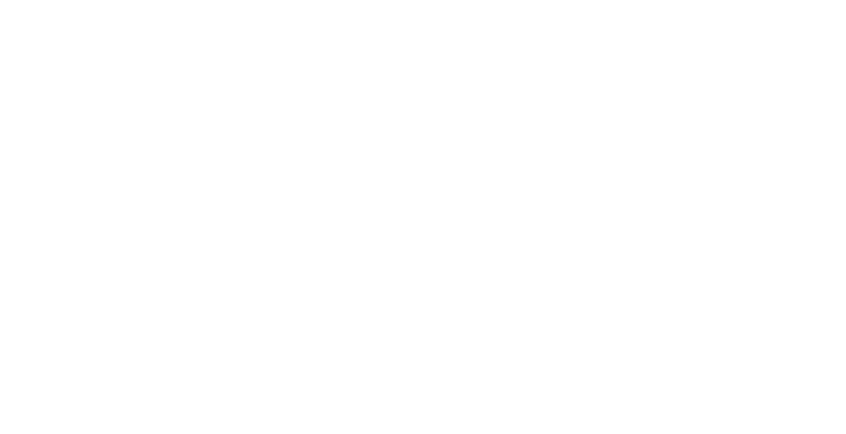
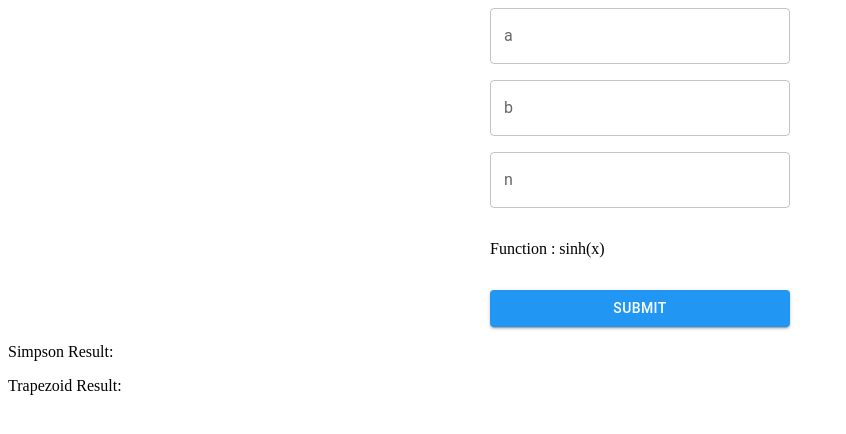
Before and after one commit to Ben-Sicat/machComp, a React (Create React App) app: page /PreDefined in a window 1280 px wide. Before the commit this address had no page. Shown: the top 434 px of the page, without its empty margins (0-846 px from the left). Built offline with nearby package versions, Linux system fonts and the light colour scheme.

Commit message:
PreDefined and UserDefined

```diff
--- a/src/App.tsx
+++ b/src/App.tsx
@@ -1,6 +1,6 @@
 import React from 'react';
 import { BrowserRouter as Router, Routes, Route } from 'react-router-dom';
-import { UserDefined, Home, Trapezoid } from './pages/index';
+import { UserDefined, Home, PreDefined } from './pages/index';
 
 function App() {
   return (
@@ -8,7 +8,7 @@
       <Routes>
         <Route path='/' element={<Home />} />
         <Route path="/UserDefined" element={<UserDefined />} />
-        <Route path="/Trapezoid" element={<Trapezoid />} />
+        <Route path="/PreDefined" element={<PreDefined />} />
         {/* <Route path="/machinefour" element={} /> */}
       </Routes>
     </Router>
--- /dev/null
+++ b/src/pages/PreDefined.tsx
@@ -0,0 +1,170 @@
+import React, { useState } from 'react';
+import { TextField, Button } from '@mui/material';
+import { styled } from '@mui/system';
+import * as math from 'mathjs';
+
+const PreDefined: React.FC = () => {
+
+
+  const [expression] = useState('sinh(x)');
+  const [resultSimpson, setResult] = useState('');
+  const [resultTrapezoid, setResult2] = useState('');
+  const [a, setA] = useState('');
+  const [b, setB] = useState('');
+  const [n, setN] = useState('');
+
+  const deltaX = (x1: number, x2: number, n1: number) => {
+    return (x1 - x2) / n1;
+  };
+
+  const simpsonCalc = (a: number, b: number, n: number, expression: string) => {
+    const denominatorFn = math.parse(expression).compile();
+    let sum1 = 0;
+    let sum2 = 0;
+    let delta = deltaX(b, a, n);
+    let xi, fi;
+    let divergentIntervals = [];
+
+    for (let i = 1; i < n; i++) {
+      xi = a + i * delta;
+
+      try {
+        fi = math.evaluate(expression, { x: xi });
+      } catch (error) {
+        setResult('Error: Invalid mathematical expression');
+        return;
+      }
+
+      const denominatorValue = denominatorFn.evaluate({ x: xi });
+      if (!Number.isFinite(denominatorValue) || Number.isNaN(denominatorValue)) {
+        divergentIntervals.push(`[${xi - delta}, ${xi}]`);
+      }
+
+      if (i % 2 === 0) {
+        sum2 += fi;
+      } else {
+        sum1 += fi;
+      }
+    }
+
+    const denominatorA = denominatorFn.evaluate({ x: a });
+    if (!Number.isFinite(denominatorA) || Number.isNaN(denominatorA)) {
+      divergentIntervals.push(`[${a}, ${a + delta}]`);
+    }
+
+    const denominatorB = denominatorFn.evaluate({ x: b });
+    if (!Number.isFinite(denominatorB) || Number.isNaN(denominatorB)) {
+      divergentIntervals.push(`[${b - delta}, ${b}]`);
+    }
+
+    if (divergentIntervals.length > 0) {
+      setResult(`Error: Denominator function is divergent in the following interval(s): ${divergentIntervals.join(', ')}`);
+      return;
+    }
+
+    let resultSimpson = (delta / 3) * (math.evaluate(expression, { x: a }) + math.evaluate(expression, { x: b }) + 2 * sum2 + 4 * sum1);
+    setResult(resultSimpson.toString());
+  };
+
+
+  const trapezoidCalc = (a: number, b: number, n: number, expression: string) => {
+    const denominatorFn = math.parse(expression).compile();
+    let sum = 0;
+    let delta = deltaX(b, a, n);
+    let fi, xi;
+    let divergentIntervals = [];
+
+    for (let i = 1; i < n; i++) {
+      xi = a + i * delta;
+      try {
+        fi = math.evaluate(expression, { x: xi });
+      } catch (error) {
+        setResult('Error: Invalid mathematical expression');
+        return;
+      }
+
+      const denominatorValue = denominatorFn.evaluate({ x: xi });
+      if (!Number.isFinite(denominatorValue) || Number.isNaN(denominatorValue)) {
+        divergentIntervals.push(`[${xi - delta}, ${xi}]`);
+      }
+
+      sum += fi;
+    }
+
+    const denominatorA = denominatorFn.evaluate({ x: a });
+    if (!Number.isFinite(denominatorA) || Number.isNaN(denominatorA)) {
+      divergentIntervals.push(`[${a}, ${a + delta}]`);
+    }
+
+    const denominatorB = denominatorFn.evaluate({ x: b });
+    if (!Number.isFinite(denominatorB) || Number.isNaN(denominatorB)) {
+      divergentIntervals.push(`[${b - delta}, ${b}]`);
+    }
+
+    if (divergentIntervals.length > 0) {
+      setResult2(`Error: Denominator function is divergent in the following interval(s): ${divergentIntervals.join(', ')}`);
+      return;
+    }
+
+    let resultTrapezoid = (delta * (math.evaluate(expression.replace('x', a.toString())) + math.evaluate(expression.replace('x', b.toString()))) / 2) + (delta * sum);
+    setResult2(resultTrapezoid.toString());
+  };
+
+
+  const handleSubmit = (event: React.FormEvent<HTMLFormElement>) => {
+    event.preventDefault();
+    simpsonCalc(parseFloat(a), parseFloat(b), parseInt(n), expression);
+    trapezoidCalc(parseFloat(a), parseFloat(b), parseInt(n), expression);
+  };
+
+  const FormContainer = styled('div')({
+    display: 'flex',
+    flexDirection: 'column',
+    gap: '1rem',
+    maxWidth: '300px',
+    margin: '0 auto',
+  });
+
+  const SubmitButton = styled(Button)({
+    backgroundColor: '#2196f3',
+    color: '#fff',
+    '&:hover': {
+      backgroundColor: '#1976d2',
+    },
+  });
+
+  return (
+    <div>
+      <form onSubmit={handleSubmit}>
+        <FormContainer>
+          <TextField
+            label="a"
+            type="text"
+            value={a}
+            onChange={(e) => setA(e.target.value)}
+          />
+          <TextField
+            label="b"
+            type="text"
+            value={b}
+            onChange={(e) => setB(e.target.value)}
+          />
+          <TextField
+            label="n"
+            type="text"
+            value={n}
+            onChange={(e) => setN(e.target.value)}
+          />
+          <p>Function : sinh(x)</p>
+          <SubmitButton variant="contained" type="submit">
+            Submit
+          </SubmitButton>
+        </FormContainer>
+      </form>
+      <p> Simpson Result: {resultSimpson}</p>
+      <p> Trapezoid Result: {resultTrapezoid}</p>
+    </div>
+  );
+};
+
+export default PreDefined;
--- a/src/pages/index.tsx
+++ b/src/pages/index.tsx
@@ -1,5 +1,5 @@
 import Home from './Home';
 import UserDefined from './UserDefined';
-import Trapezoid from './Trapezoid';
+import PreDefined from './PreDefined';
 
-export  {Home, UserDefined, Trapezoid};
+export  {Home, UserDefined, PreDefined};
```
